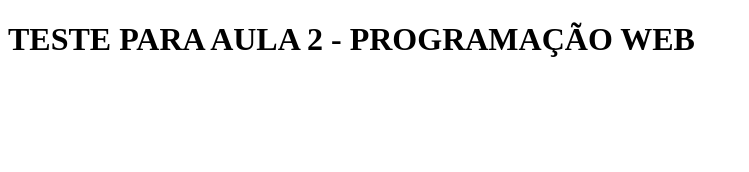
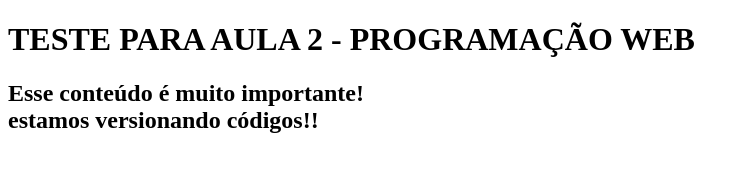
Before and after one commit to RoodNey7/Aula-02-programa-o-web, a plain HTML site: page index.html in a window 1280 px wide. Shown: the whole page, without its empty margins (0-749 px from the left). Drawn offline with Linux system fonts and the light colour scheme.

Commit message:
Código versionado para teste 02

```diff
--- a/index.html
+++ b/index.html
@@ -8,6 +8,9 @@
 </head>
 <body>
     <h1>TESTE PARA AULA 2 - PROGRAMAÇÃO WEB</h1>
+    <h2>Esse conteúdo é muito importante! <br>
+        estamos versionando códigos!!
+    </h2>
 
 </body>
 </html>
```
